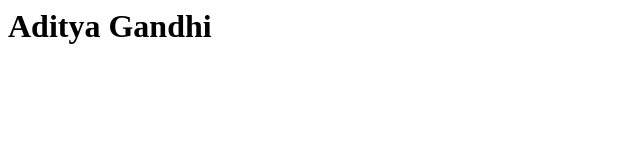
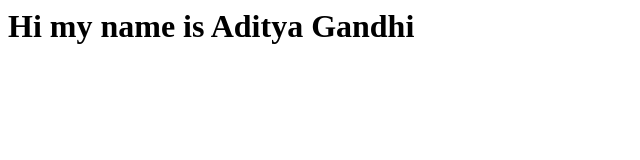
Before and after one commit to adityagandhi11/adityagandhi.github.io, a plain HTML site: page index.html in a window 1280 px wide. Shown: the whole page, without its empty margins (0-640 px from the left). Drawn offline with Linux system fonts and the light colour scheme.

Commit message:
Update index.html

```diff
--- a/index.html
+++ b/index.html
@@ -1 +1,8 @@
-<h1>Aditya Gandhi</h1>
+<html>
+    <head>
+        <title>Aditya Gandhi</title>
+    </head>
+    <body>
+        <h1>Hi my name is Aditya Gandhi</h1>
+    </body>
+</html>
```
